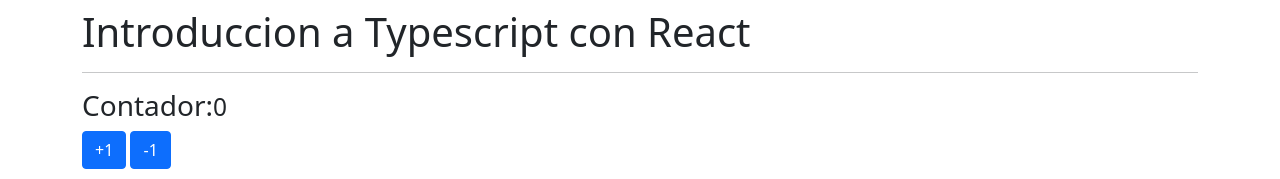
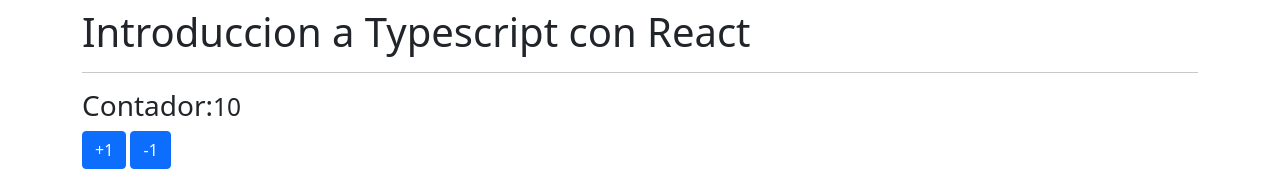
Before and after one commit to Damian-16/React-Native-TS, a React (Create React App) app: page / in a window 1280 px wide. Shown: the top 179 px of the page. Built offline with nearby package versions, Linux system fonts and the light colour scheme.

Commit message:
se añadio un contador con hooks y un custom hook useCounter

```diff
--- a/src/App.tsx
+++ b/src/App.tsx
@@ -1,5 +1,6 @@
 import React from 'react'
-import { Contador } from './components/Contador'
+// import { Contador } from './components/Contador'
+import { ContadorConHook } from './components/ContadorConHook'
 // import { Funciones } from './typescript/Funciones'
 // import { ObjetosLiterales } from './typescript/ObjetosLiterales'
 // import { TiposBasicos } from './typescript/TiposBasicos'
@@ -12,7 +13,8 @@
       {/* <TiposBasicos/> */}
       {/* <ObjetosLiterales/> */}
       {/* <Funciones/> */}
-      <Contador/>
+      {/* <Contador/> */}
+      <ContadorConHook/>
     </div>
   )
 }
--- /dev/null
+++ b/src/components/ContadorConHook.tsx
@@ -0,0 +1,21 @@
+import {useState} from 'react'
+import { useCounter } from '../hooks/useCounter';
+
+export const ContadorConHook = () => {
+
+    const {valor,acumular} = useCounter();
+    return (
+        <>
+            <h3>Contador:<small>{valor}</small></h3>
+            <button
+             className="btn btn-primary"
+             onClick={()=>acumular(1)}>+1
+            </button>
+            &nbsp;
+            <button
+             className="btn btn-primary"
+             onClick={()=>acumular(-1)}>-1
+            </button>
+        </>
+    )
+}
--- /dev/null
+++ b/src/hooks/useCounter.tsx
@@ -0,0 +1,16 @@
+import {useState} from 'react'
+
+export const useCounter = (inicial:number=10) => {
+
+
+    const [valor, setValor] = useState<number>(inicial);
+    const acumular =(numero:number)=>{
+        setValor(valor+numero);
+    }
+
+    return {
+      valor,//lo mismo que hacer valor:valor
+      acumular,
+    }
+
+}
```
